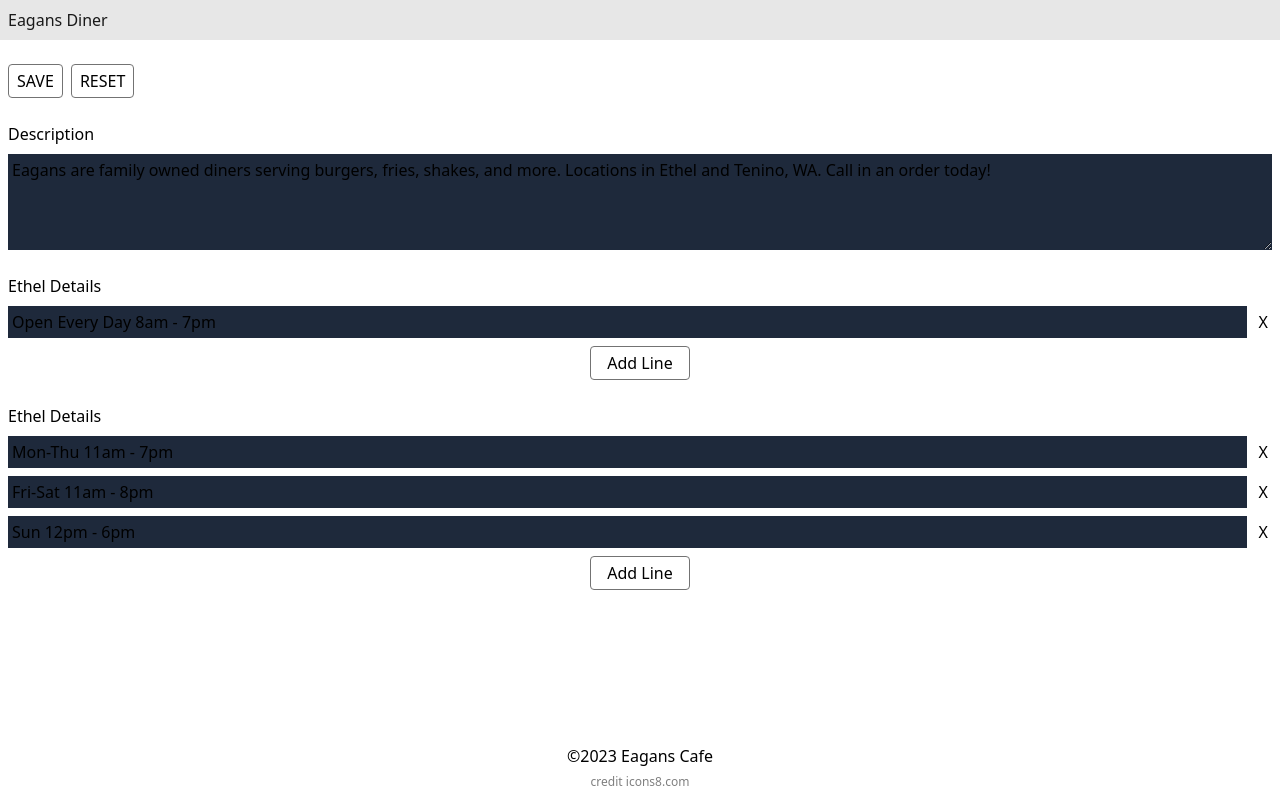
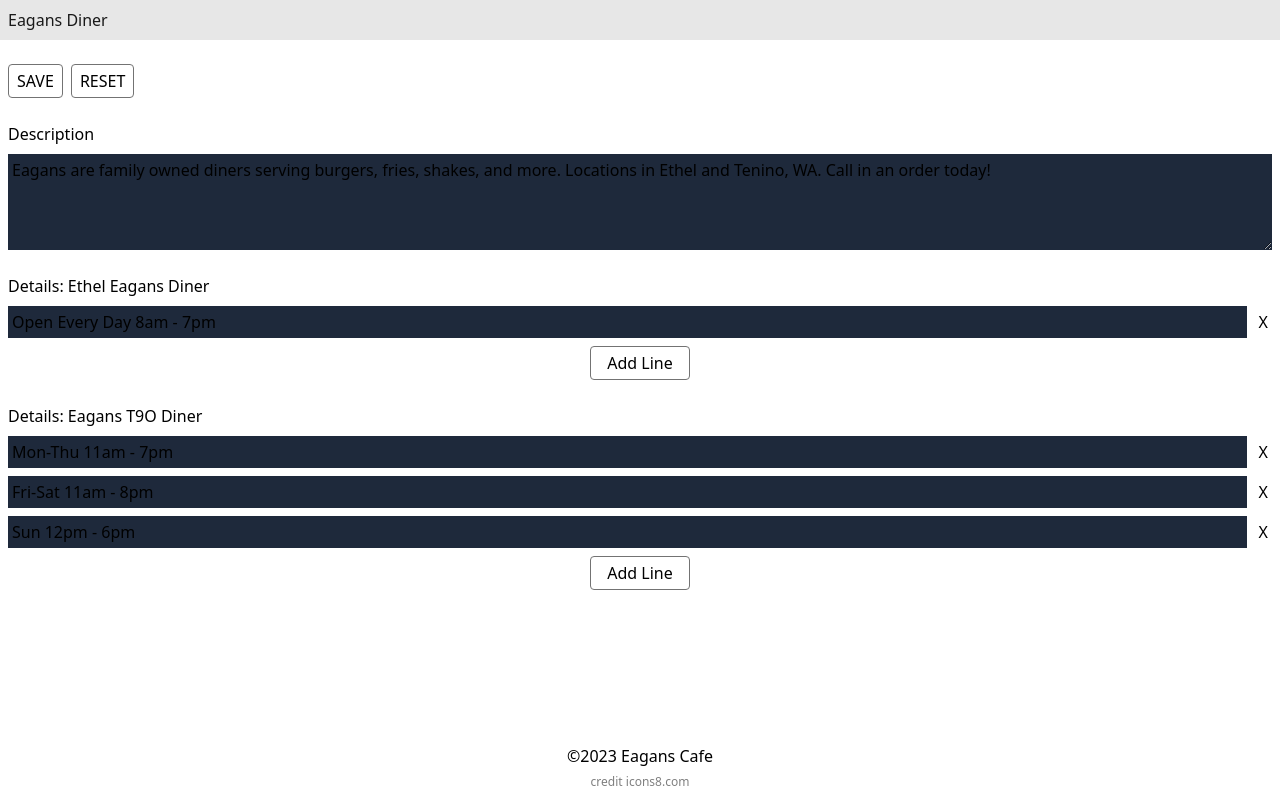
Before and after one commit to spudunk/eaganscafe, a SvelteKit app: page /admin in a window 1280 px wide. Both pictures are taken after a click on the button "RESET". Built offline with nearby package versions, Linux system fonts and the light colour scheme.

Commit message:
bug: hide description field on empty string

```diff
--- a/src/routes/admin/+page.svelte
+++ b/src/routes/admin/+page.svelte
@@ -72,7 +72,7 @@
 
 <div class="container flex flex-col gap-6">
   <!-- Description Editor -->
-  {#if data.description}
+  {#if data.description !== undefined}
     <div class="flex flex-col gap-2">
       <label for="description">Description</label>
       <textarea
--- a/src/routes/admin/LocationDetailsForm.svelte
+++ b/src/routes/admin/LocationDetailsForm.svelte
@@ -8,14 +8,12 @@
 </script>
 
 <div class="flex flex-col gap-2">
-  <p>Ethel Details</p>
+  <p>Details: {locationInfo.heading}</p>
   {#each locationInfo.details as detail, index}
     <div class="flex gap-2">
       <input
         class="w-full bg-slate-800 p-1"
         type="text"
-        name="ethelDetails"
-        id="ethelDetails"
         bind:value={detail}
       />
       <button
```
